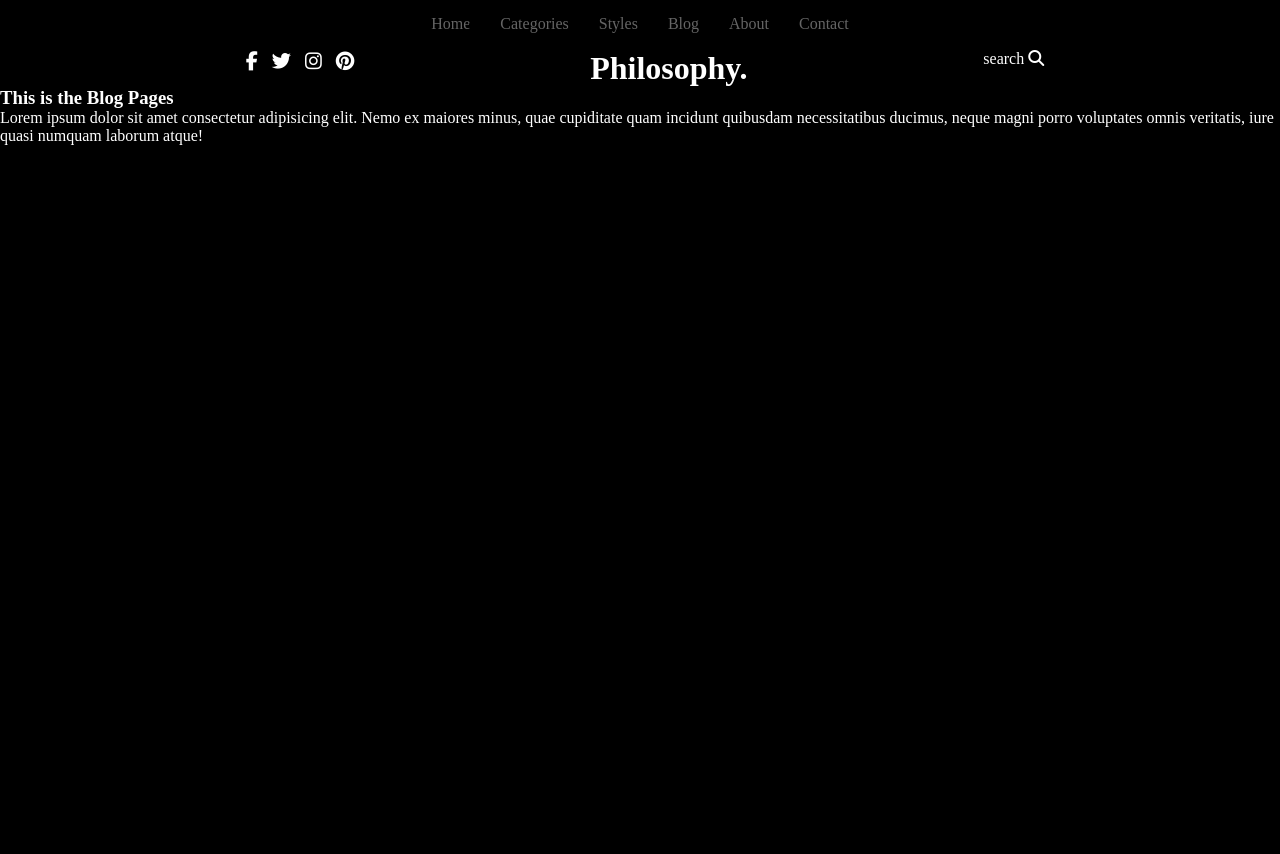
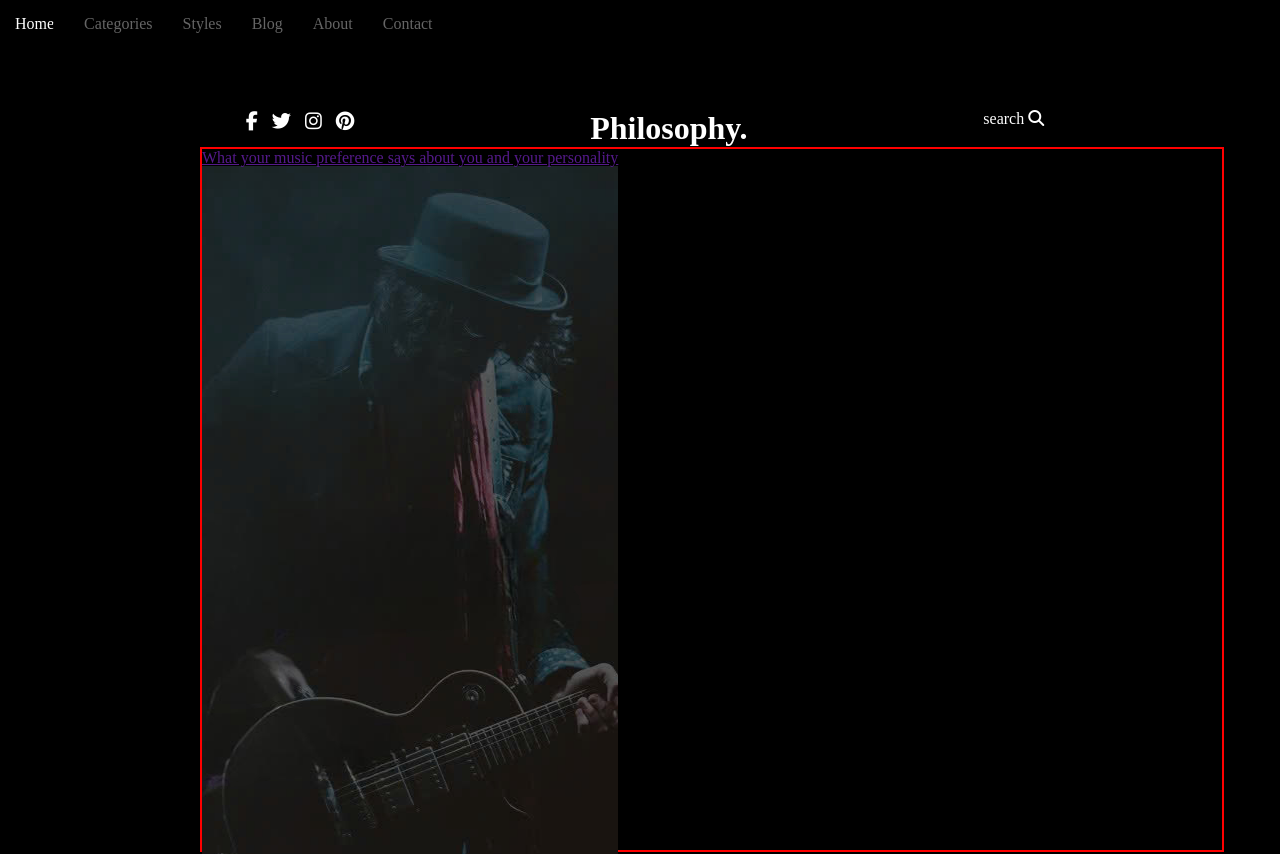
Before and after one commit to Amogusissus-fr/end-of-term, a plain HTML site: page home.html in a window 1280 px wide. Before the commit the page ends 800 px from the top, so only its background shows below. Drawn offline with Linux system fonts and the light colour scheme.

Commit message:
unfinished homepage

```diff
--- a/home.css
+++ b/home.css
@@ -4,7 +4,9 @@
   background-color: #000000;
 }
 
-
+body {
+  padding-top: 60px; /* Đảm bảo phần menu không chồng lên nội dung */
+}
 
 .logo_container {
   width: 100vw;
@@ -14,7 +16,6 @@
   justify-content: space-evenly;
   color: white;
   margin-top: 50px;
-
 }
 
 .items {
@@ -22,18 +23,20 @@
   justify-content: center;
 }
 
-
 main {
   margin-left: 20px;
   margin-right: 20px;
 }
 
 .navbar {
-  position: fixed
+  position: fixed;
+  top: 0;
+  width: 100%;
+  background-color: #000000;
+  z-index: 999;
 }
 
-.navbar ul{
-
+.navbar ul {
   padding: 0px;
   overflow: hidden;
 }
@@ -50,7 +53,7 @@ main {
   color: white;
 }
 
-.navbar li{
+.navbar li {
   float: left;
 }
 
@@ -78,5 +81,30 @@ p {
   display: flex;
   justify-content: center;
   text-decoration: none;
+}
 
+/* Sử dụng flexbox để căn giữa preview */
+.container {
+  display: flex;
+  flex-direction: column;
+  align-items: center;
+  justify-content: center;
+  min-height: 100vh; /* Chiều cao tối thiểu là toàn màn hình để căn giữa */
 }
+
+.preview {
+  width: 80%;
+  height: 705px;
+  border: 2px solid red;
+  display: flex;
+  position: absolute;
+margin-left: 25vh;
+}
+
+.preview1 {
+  width: 50%x;
+  height: 705px;
+  background-image: url('z5804889305334_e93722c0c24f1df48681355d544c9a39.jpg');
+  background-size: cover;
+  background-position: center;
+}
--- a/home.html
+++ b/home.html
@@ -11,6 +11,7 @@
   ></script>
 </head>
 <body>
+  <!-- Navbar -->
   <div class="items">
     <div class="navbar">
       <ul>
@@ -22,6 +23,9 @@
         <li><a href="contact.html">Contact</a></li>
       </ul>
     </div>
+  </div>
+
+  <!-- Menu Container -->
   <div class="menu_container">
     <div class="logo_container">
       <div class="logo">
@@ -36,23 +40,14 @@
         <a href="search.html"><i class="fa-solid fa-magnifying-glass fa-l"></i></a>
       </div>
     </div>
-
   </div>
 
-
-
-
-
+  <!-- Preview -->
+  <div class="preview">
+    <div class="preview1">
+      <a href="">What your music preference says about you and your personality</a>
+    </div>
   </div>
-
-
-    <h3>This is the Blog Pages</h3>
-    <p>Lorem ipsum dolor sit amet consectetur adipisicing elit.
-       Nemo ex maiores minus, quae cupiditate quam incidunt quibusdam
-       necessitatibus ducimus, neque magni porro
-       voluptates omnis veritatis, iure quasi numquam laborum atque!</p>
-
-
 
 </body>
 </html>
```
Also changed, not shown: z5804889305334_e93722c0c24f1df48681355d544c9a39.jpg (added).
